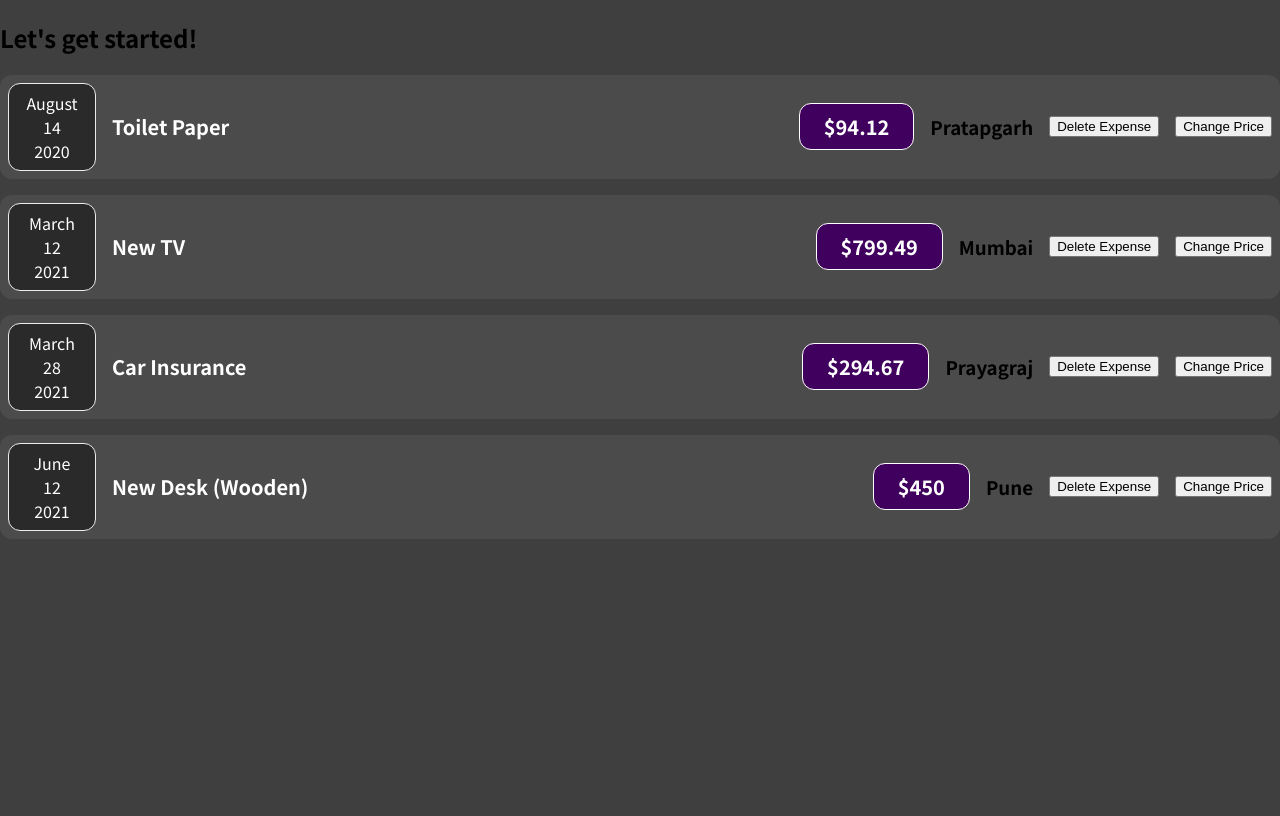
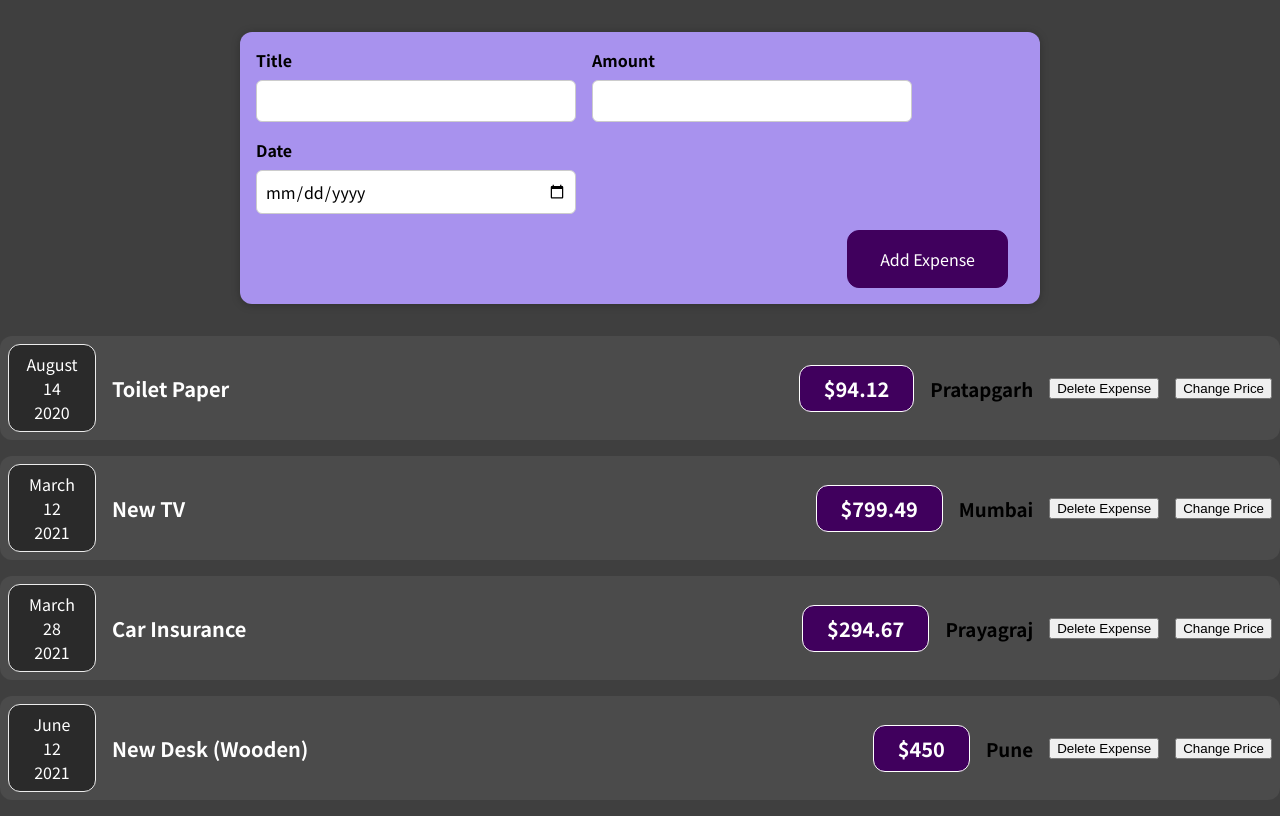
Before and after one commit to sarojsuraj52/01-starting-setup, a React (Create React App) app: page / in a window 1280 px wide. Built offline with nearby package versions, Linux system fonts and the light colour scheme.

Commit message:
added form

```diff
--- a/src/App.js
+++ b/src/App.js
@@ -1,5 +1,6 @@
 import React from "react";
 import ExpenseItem from './component/Expense/ExpenseItem'
+import NewExpense from "./component/Expense/NewExpense/NewExpense";
 
 function App(props) {
   const expenses = [
@@ -46,7 +47,7 @@ let expenselist = expenses.map((item) => {
 
   return (
     <div>
-      <h2>Let's get started!</h2>
+      <NewExpense />
       {expenselist}
     </div>
   );
--- /dev/null
+++ b/src/component/Expense/NewExpense/ExpenseForm.css
@@ -0,0 +1,26 @@
+.new-expense__controls {
+    display: flex;
+    flex-wrap: wrap;
+    gap: 1rem;
+    margin-bottom: 1rem;
+    text-align: left;
+  }
+
+  .new-expense__control label {
+    font-weight: bold;
+    margin-bottom: 0.5rem;
+    display: block;
+  }
+
+  .new-expense__control input {
+    font: inherit;
+    padding: 0.5rem;
+    border-radius: 6px;
+    border: 1px solid #ccc;
+    width: 20rem;
+    max-width: 100%;
+  }
+
+  .new-expense__actions {
+    text-align: right;
+  }
--- /dev/null
+++ b/src/component/Expense/NewExpense/ExpenseForm.js
@@ -0,0 +1,37 @@
+import './ExpenseForm.css'
+
+const titleChangehandler = (event) =>{
+    console.log(event.target.value)
+}
+const amountChangehandler = (event) =>{
+    console.log(event.target.value)
+}
+const dateChangehandler = (event) =>{
+    console.log(event.target.value)
+}
+
+function ExpenseForm() {
+  return (
+    <form>
+      <div className="new-expense__controls">
+        <div className="new-expense__control">
+          <label>Title</label>
+          <input type="text" id="title" onChange={titleChangehandler}/>
+        </div>
+        <div className="new-expense__control">
+          <label>Amount</label>
+          <input type="text" id="amount" onChange={amountChangehandler} />
+        </div>
+        <div className="new-expense__control">
+          <label>Date</label>
+          <input type="date" id="date" min='2019-01-01' max='2022-12-31' onChange={dateChangehandler} />
+        </div>
+      </div>
+      <div className="new-expense__actions">
+        <button type="submit">Add Expense</button>
+      </div>
+    </form>
+  );
+}
+
+export default ExpenseForm;
--- /dev/null
+++ b/src/component/Expense/NewExpense/NewExpense.css
@@ -0,0 +1,38 @@
+.new-expense {
+    background-color: #a892ee;
+    padding: 1rem;
+    margin: 2rem auto;
+    width: 50rem;
+    max-width: 95%;
+    border-radius: 12px;
+    text-align: center;
+    box-shadow: 0 1px 8px rgba(0, 0, 0, 0.25);
+  }
+
+  .new-expense button {
+    font: inherit;
+    cursor: pointer;
+    padding: 1rem 2rem;
+    border: 1px solid #40005d;
+    background-color: #40005d;
+    color: white;
+    border-radius: 12px;
+    margin-right: 1rem;
+  }
+
+  .new-expense button:hover,
+  .new-expense button:active {
+    background-color: #510674;
+    border-color: #510674;
+  }
+
+  .new-expense button.alternative {
+    color: #220131;
+    border-color: transparent;
+    background-color: transparent;
+  }
+
+  .new-expense button.alternative:hover,
+  .new-expense button.alternative:active {
+    background-color: #ddb3f8;
+  }
--- /dev/null
+++ b/src/component/Expense/NewExpense/NewExpense.js
@@ -0,0 +1,12 @@
+import "./NewExpense.css";
+import ExpenseForm from "./ExpenseForm";
+
+function NewExpense() {
+  return (
+    <div className="new-expense">
+      <ExpenseForm />
+    </div>
+  );
+}
+
+export default NewExpense;
```
Also changed, not shown: 1 other file (tests, documents, lock files or other folders).
